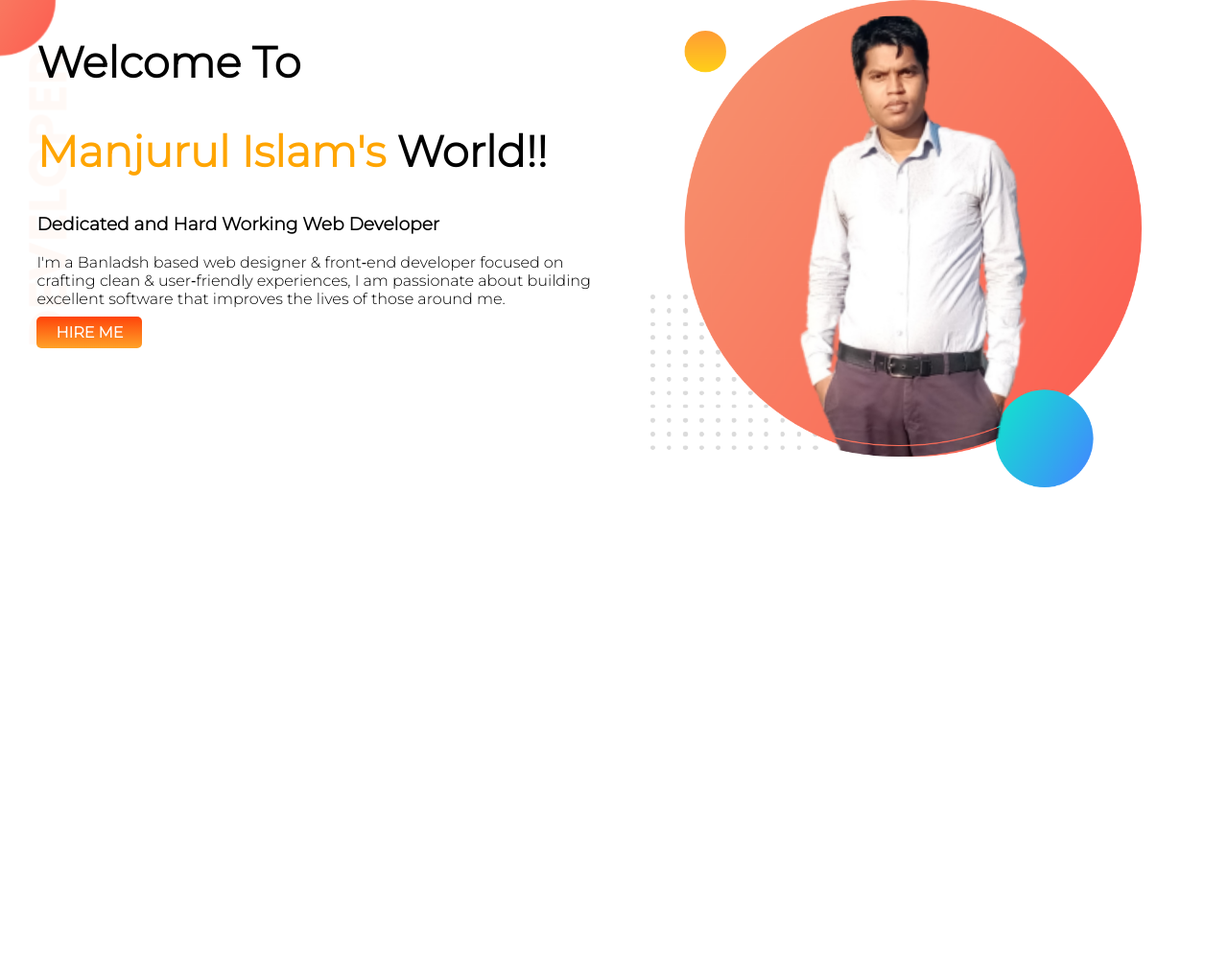
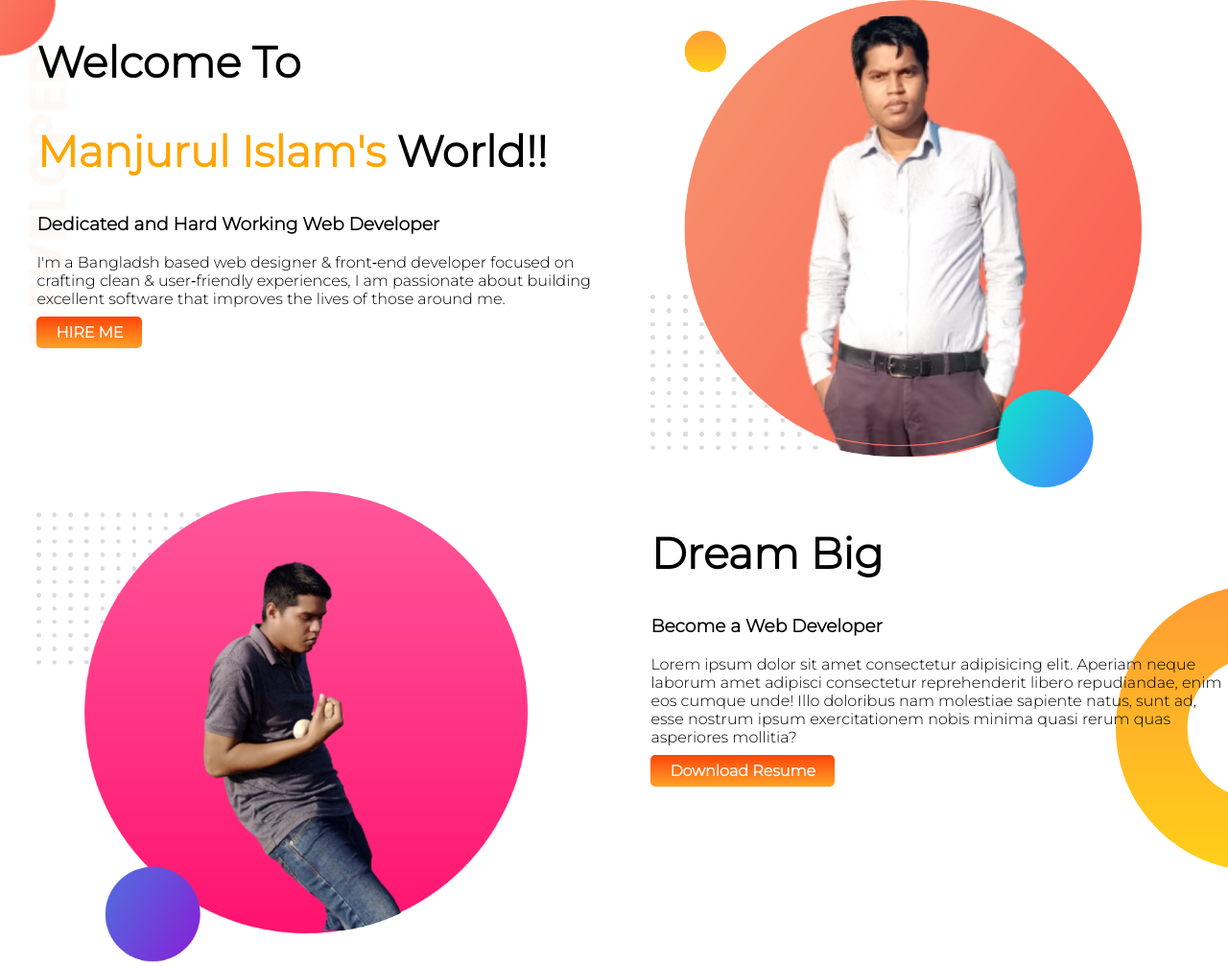
Before and after one commit to manjurul360/portfolio-website, a plain HTML site: page index.html in a window 1280 px wide. Shown: the whole page at 96% size. Before the commit the page ends 800 px from the top, so only its background shows below. Drawn offline with Linux system fonts and the light colour scheme.

Commit message:
section 2 added

```diff
--- a/index.html
+++ b/index.html
@@ -17,7 +17,7 @@
         <h1>Welcome To</h1>
         <h1> <span class="name-color">Manjurul Islam's</span> World!!</h1>
         <h3>Dedicated and Hard Working Web Developer</h3>
-        <p>I'm a Banladsh based web designer & front‑end developer focused on crafting clean & user‑friendly experiences, I am passionate about building excellent software that improves the lives of those around me.</p>
+        <p>I'm a Bangladsh based web designer & front‑end developer focused on crafting clean & user‑friendly experiences, I am passionate about building excellent software that improves the lives of those around me.</p>
         <a target="blank" class="link-button" href="http://github.com/manjurul360">HIRE ME</a>
     </div>
 
@@ -26,5 +26,18 @@
     </div>
     </section>
 
+    <section class="dream-big">
+        <div class="half-width">
+            <img src="/images/manjurul-with-bg2.png" alt="manjurul profile 2">
+        </div>
+
+        <div class="half-width">
+            <h1>Dream Big</h1>
+            <h3>Become a Web Developer</h3>
+            <p>Lorem ipsum dolor sit amet consectetur adipisicing elit. Aperiam neque laborum amet adipisci consectetur reprehenderit libero repudiandae, enim eos cumque unde! Illo doloribus nam molestiae sapiente natus, sunt ad, esse nostrum ipsum exercitationem nobis minima quasi rerum quas asperiores mollitia?</p>
+            <a target="blank" class="link-button" href="http://github.com/manjurul360">Download Resume</a>
+        </div>
+    </section>
+
 </body>
 </html>
--- a/style.css
+++ b/style.css
@@ -30,3 +30,8 @@ section{
     background-image: url(images/top-banner.png);
     background-repeat: no-repeat;
 }
+.dream-big{
+    background-image: url(images/dream-bg.png);
+    background-repeat: no-repeat;
+    background-position: right;
+}
```
Also changed, not shown: images/manjurul-with-bg2.png (added).
